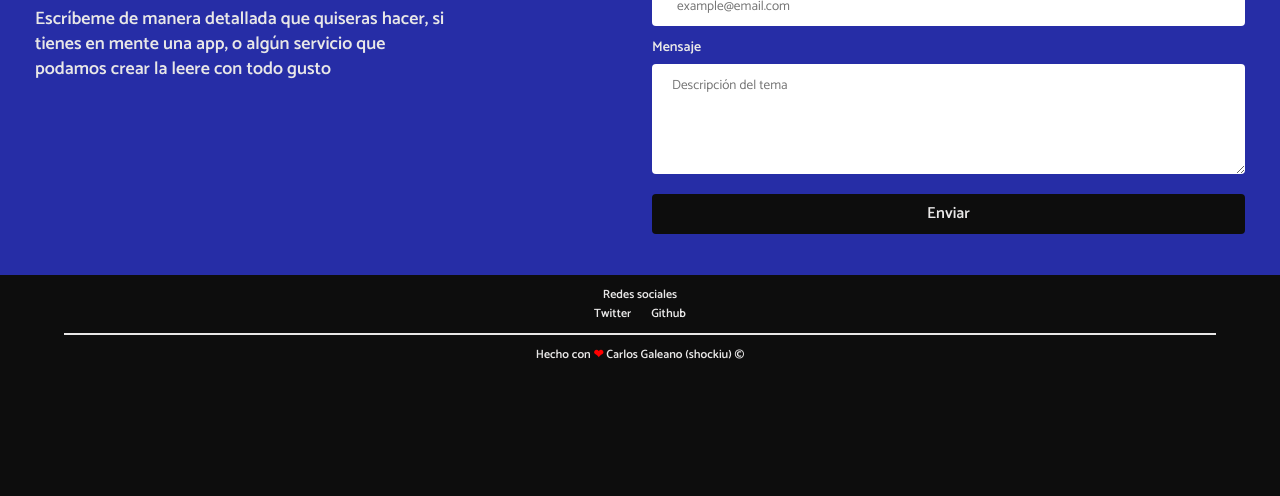
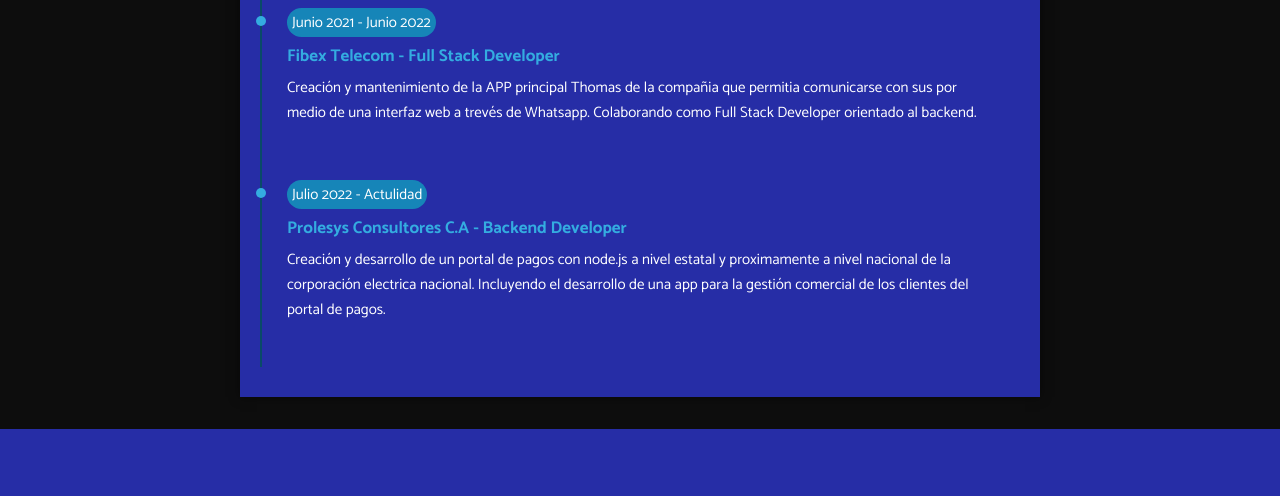
Before and after one commit to shockiu/portafolio-shockiu, a website: page index.html in a window 1280 px wide. Shown: the part 2304-2800 px from the top of the page. Before the commit the page ends 2678 px from the top, so only its background shows below. Drawn offline with Linux system fonts and the light colour scheme.

Commit message:
agregado timeline para experiencia laboral

```diff
--- a/index.html
+++ b/index.html
@@ -19,16 +19,22 @@
                     </picture>
                     <ul class="menu__list">
                         <li class="menu__item">
-                            <a href="#about" class="menu__link">/About</a>
+                            <a href="#about" class="menu__link">/Sobre mi</a>
                         </li>
                         <li class="menu__item">
-                            <a href="#projects" class="menu__link">/Projects</a>
+                            <a href="#projects" class="menu__link">/Proyectos</a>
                         </li>
                         <li class="menu__item">
-                            <a href="#contact" class="menu__link">/Contact</a>
+                            <a href="#experience" class="menu__link">/Experiencia</a>
                         </li>
                         <li class="menu__item">
-                            <a href="https://docs.google.com/document/d/1frz6J4iH2QQfkVIQquDTnOCmvSqzWN1Zcco9Q97Gj7s/edit?usp=sharing" target="_blank" class="menu__link">/Resume</a>
+                            <a href="#contact" class="menu__link">/Contacto</a>
+                        </li>
+                        <li class="menu__item">
+                            <a href="https://www.linkedin.com/in/galeanocarloselias/"  target="_blank" class="menu__link">/Linkedin</a>
+                        </li>
+                        <li class="menu__item">
+                            <a href="https://docs.google.com/document/d/1cw6a7CB1tG5QalDivGcAZgR2TAbOgEdMEaAlqT2vDK8/edit?usp=sharing" target="_blank" class="menu__link">/CV</a>
                         </li>
                     </ul>
                     <!--
@@ -341,7 +347,7 @@
                             <i class="fab fa-angular"></i> ANGULAR
                         </div>
                         <div class="ability-desc">
-                            <i class="fab fa-react"></i> REACT.JS
+                            <i class="fas fa-database"></i> SEQUELIZE (ORM)
                         </div>
                         <div class="ability-desc">
                             <i class="fas fa-code"></i> TYPESCRIPT
@@ -350,6 +356,40 @@
                             <i class="fab fa-node-js"></i>  NODE.JS
                         </div>
                     </div>
+                </div>
+            </div>
+            <div id="experience" class="timeline js-scroll">
+                <div class="timeline__box">
+                    <h2> Experiencia Laboral</h2>
+                    <ul>
+                      <li>
+                        <span>Mayo 2020 - Junio 2021</span>
+                        <div class="content">
+                          <h3>COPEI - Full Stack Developer</h3>
+                          <p>
+                            Desarrollo de app web con Angular, node.js, MySQL y Firebase. Permitiendo gestionar miles de datos de electores del estado Miranda
+                          </p>
+                        </div>
+                      </li>
+                      <li>
+                        <span>Junio 2021 - Junio 2022</span>
+                        <div class="content">
+                          <h3>Fibex Telecom - Full Stack Developer</h3>
+                          <p>
+                            Creación y mantenimiento de la APP principal Thomas de la compañia que permitia comunicarse con sus por medio de una interfaz web a trevés de Whatsapp. Colaborando como Full Stack Developer orientado al backend.
+                          </p>
+                        </div>
+                      </li>
+                      <li>
+                        <span>Julio 2022 - Actulidad</span>
+                        <div class="content">
+                          <h3>Prolesys Consultores C.A - Backend Developer</h3>
+                          <p>
+                            Creación y desarrollo de un portal de pagos con node.js a nivel estatal y proximamente a nivel nacional de la corporación electrica nacional. Incluyendo el desarrollo de una app para la gestión comercial de los clientes del portal de pagos.
+                          </p>
+                        </div>
+                      </li>
+                    </ul>
                 </div>
             </div>
         </div>
--- /dev/null
+++ b/sass/components/_timeline.scss
@@ -0,0 +1,70 @@
+.timeline {
+    display: flex;
+    justify-content: center;
+    margin-bottom: 2rem;
+
+}
+.timeline__box{
+    width:800px;
+    color:#fff;
+    padding:30px 20px;
+    box-shadow:0px 0px 10px rgba(0,0,0,.5);
+    background-color: #262DA6;
+    @include break('lg-small') {
+      padding-left: 10%;
+      padding-right: 10%;
+    }
+  }
+  .timeline ul{
+    list-style-type:none;
+    border-left:2px solid #094a68;
+    padding:10px 5px;
+  }
+  .timeline ul li{
+    padding:20px 20px;
+    position:relative;
+    cursor:pointer;
+    transition:.5s;
+  }
+  .timeline ul li span{
+    display:inline-block;
+    background-color:#1685b8;
+    border-radius:25px;
+    padding:2px 5px;
+    font-size:15px;
+    text-align:center;
+  }
+  .timeline ul li .content h3{
+    color:#34ace0;
+    font-size:17px;
+    padding-top:5px;
+  }
+  .timeline ul li .content p{
+    padding:5px 0px 15px 0px;
+    font-size:15px;
+  }
+  .timeline ul li:before{
+    position:absolute;
+    content:'';
+    width:10px;
+    height:10px;
+    background-color:#34ace0;
+    border-radius:50%;
+    left:-11px;
+    top:28px;
+    transition:.5s;
+  }
+  .timeline ul li:hover:before{
+    background-color:rgb(255, 255, 255);
+  }
+  @media (max-width:300px){
+    .timeline{
+      width:100%;
+      padding:30px 5px 30px 10px;
+    }
+    .timeline ul li .content h3{
+      color:#34ace0;
+      font-size:15px;
+    }
+
+  }
--- a/sass/main.scss
+++ b/sass/main.scss
@@ -16,6 +16,7 @@
 @import "./components/next";
 @import "./components/button";
 @import "./components/hamburger";
+@import "./components/timeline";
 
 @import "./layout/navigation";
 @import "./layout/title";
```
Also changed, not shown: css/style.css.
